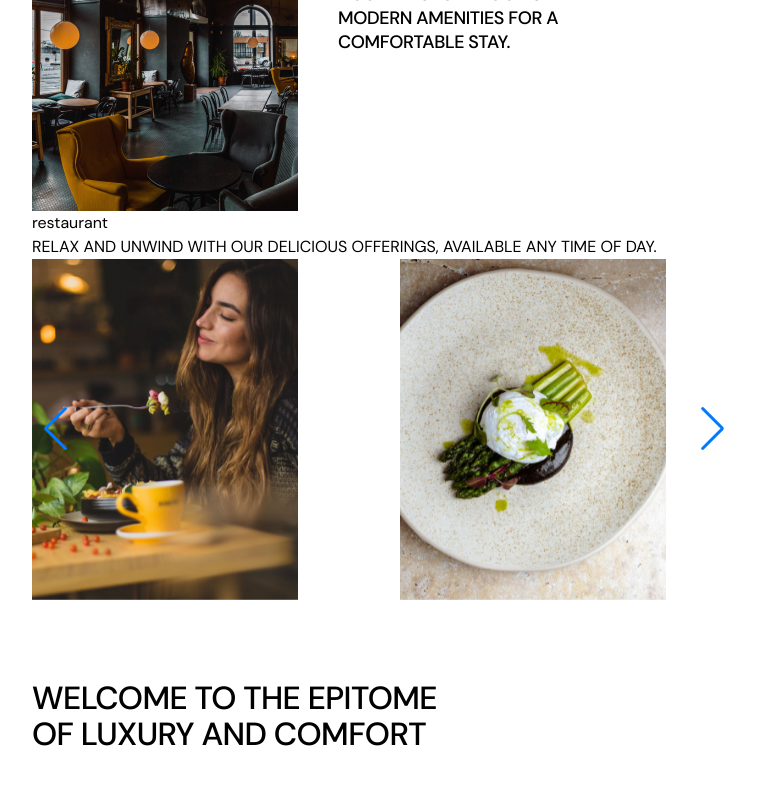
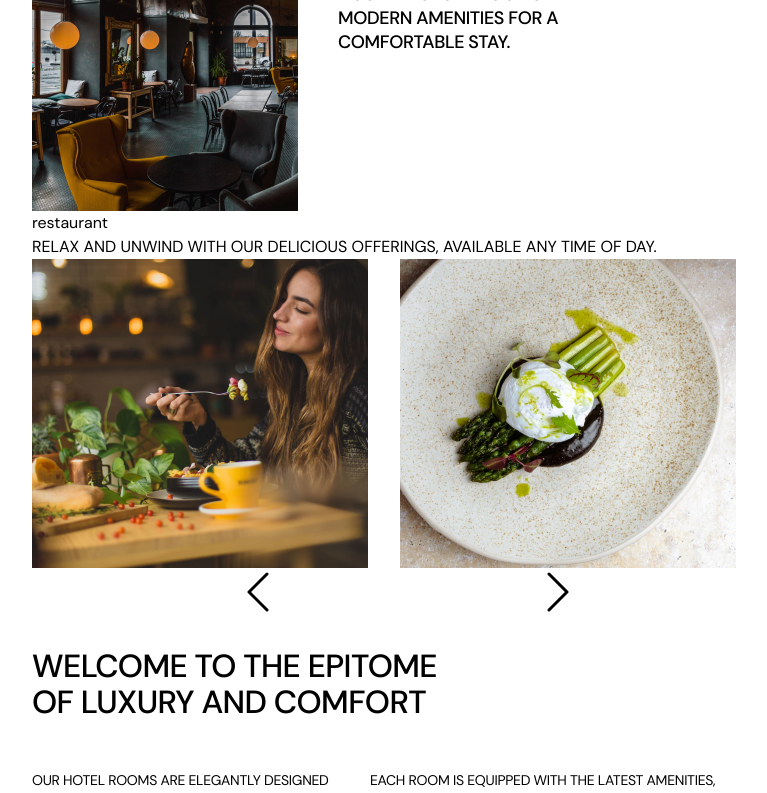
Before and after one commit to ToyEye/mimino, a Next.js app: page / in a window 1280 px wide. Shown: the part 2727-3520 px from the top of the page, without its empty margins (256-1023 px from the left). Built offline with nearby package versions, Linux system fonts and the light colour scheme.

Commit message:
add arrows for slider

```diff
--- a/package.json
+++ b/package.json
@@ -20,7 +20,7 @@
     "prop-types": "^15.8.1",
     "react": "18.2.0",
     "react-dom": "18.2.0",
-    "react-icons": "^4.8.0",
+    "react-icons": "^4.9.0",
     "react-use": "^17.4.0",
     "swiper": "^9.3.2"
   },
--- a/src/components/RestaurantDetails/images.json
+++ b/src/components/RestaurantDetails/images.json
@@ -4,7 +4,7 @@
     "pathToMob": "/mainSlider/mobCustomer.jpg",
     "pathToTab": "/mainSlider/tabCustomer.jpg",
     "pathToDesk": "/mainSlider/deskCustomer.jpg",
-    "descr": "Glass of wine"
+    "descr": "Happy customer"
   },
   {
     "id": 2,
@@ -19,55 +19,48 @@
     "pathToMob": "/mainSlider/mobPasta.jpg",
     "pathToTab": "/mainSlider/tabPasta.jpg",
     "pathToDesk": "/mainSlider/deskPasta.jpg",
-    "descr": "Chef"
+    "descr": "Dish with pasta"
   },
   {
     "id": 4,
     "pathToMob": "/mainSlider/mobShot.jpg",
     "pathToTab": "/mainSlider/tabShot.jpg",
     "pathToDesk": "/mainSlider/deskShot.jpg",
-    "descr": "Cocktail"
+    "descr": "Shot"
   },
   {
     "id": 5,
     "pathToMob": "/mainSlider/mobSushi.jpg",
     "pathToTab": "/mainSlider/tabSushi.jpg",
     "pathToDesk": "/mainSlider/deskSushi.jpg",
-    "descr": "Happy customer"
+    "descr": "Sushi"
   },
   {
     "id": 6,
     "pathToMob": "",
     "pathToTab": "",
     "pathToDesk": "/mainSlider/deskAlcohol.jpg",
-    "descr": "Dish with fish"
+    "descr": "Glass of wine"
   },
   {
     "id": 7,
     "pathToMob": "",
     "pathToTab": "",
     "pathToDesk": "/mainSlider/deskChef.jpg",
-    "descr": "Dish with pasta"
+    "descr": "Chef"
   },
   {
     "id": 8,
     "pathToMob": "",
     "pathToTab": "",
     "pathToDesk": "/mainSlider/deskCocktail.jpg",
-    "descr": "Sandwich"
+    "descr": "Cocktail"
   },
   {
     "id": 9,
     "pathToMob": "",
     "pathToTab": "",
-    "pathToDesk": "/mainSlider/deskFish.jpg",
-    "descr": "Shot"
-  },
-  {
-    "id": 10,
-    "pathToMob": "",
-    "pathToTab": "",
     "pathToDesk": "/mainSlider/deskSandwich.jpg",
-    "descr": "Sushi"
+    "descr": "Sandwich"
   }
 ]
--- a/src/components/reusable/Swiper.jsx
+++ b/src/components/reusable/Swiper.jsx
@@ -1,7 +1,7 @@
 import React from "react";
 import Image from "next/image";
 import { Swiper, SwiperSlide } from "swiper/react";
-
+import { BsChevronLeft, BsChevronRight } from "react-icons/bs";
 import { Navigation } from "swiper";
 
 import "swiper/css";
@@ -12,15 +12,17 @@ import useMediaRules from "helpers/useMediaRules";
 export const Slider = ({ images, className }) => {
   const media = useMediaRules();
 
-  console.log(media);
-
   return (
+    <div className="relative">
       <Swiper
         slidesPerView={1}
         spaceBetween={10}
         className="mySwiper"
         loop={true}
-      navigation={true}
+        navigation={{
+          nextEl: ".next-slider",
+          prevEl: ".prev-slider",
+        }}
         modules={[Navigation]}
         breakpoints={{
           320: { slidesPerView: 2, spaceBetween: 20 },
@@ -28,17 +30,39 @@ export const Slider = ({ images, className }) => {
           1440: { slidesPerView: 4.85, spaceBetween: 20 },
         }}
       >
-      {images.map(({ id, pathToMob, descr }) => {
-        console.log(pathToMob);
+        {images.map(({ id, pathToMob, pathToTab, pathToDesk, descr }) => {
+          if (media === "mobile" && pathToMob) {
             return (
-          pathToMob && (
               <SwiperSlide key={id} className={className}>
-              <Image src={pathToMob} alt={descr} width={266} height={309} />
+                <Image src={pathToMob} alt={descr} width={157} height={201} />
               </SwiperSlide>
-          )
             );
+          }
+
+          if (media === "tablet" && pathToTab) {
+            return (
+              <SwiperSlide key={id} className={className}>
+                <Image src={pathToTab} alt={descr} width={366} height={309} />
+              </SwiperSlide>
+            );
+          }
+
+          if (media === "desktop" && pathToDesk) {
+            return (
+              <SwiperSlide key={id} className={className}>
+                <Image src={pathToDesk} alt={descr} width={266} height={309} />
+              </SwiperSlide>
+            );
+          }
         })}
       </Swiper>
+      <div className="prev-slider swiper-button-disabled " role={"button"}>
+        <BsChevronLeft size={48} />
+      </div>
+      <div className="next-slider swiper-button-disabled " role={"button"}>
+        <BsChevronRight size={48} />
+      </div>
+    </div>
   );
 };
 
--- a/src/styles/globals.css
+++ b/src/styles/globals.css
@@ -82,3 +82,18 @@ a {
     height: 309px !important;
   }
 } */
+.prev-slider,
+.next-slider {
+  position: absolute;
+  color: black;
+
+  left: 50%;
+}
+
+.prev-slider {
+  transform: translateX(-150px);
+}
+
+.next-slider {
+  transform: translateX(150px);
+}
```
Also changed, not shown: 1 other file (tests, documents, lock files or other folders). Lines whose indentation alone changed are shown as unchanged.
